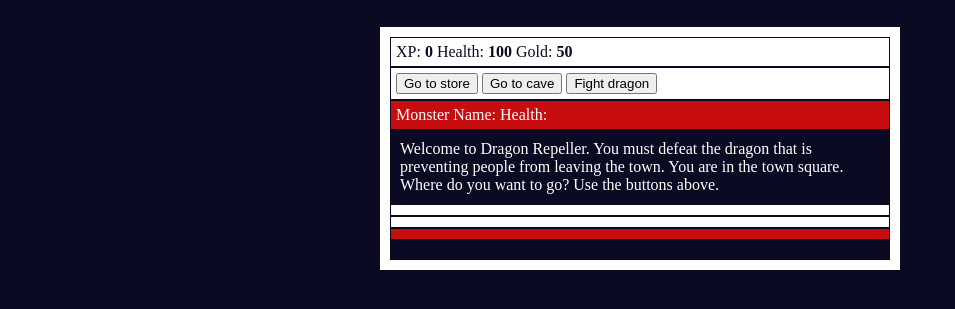
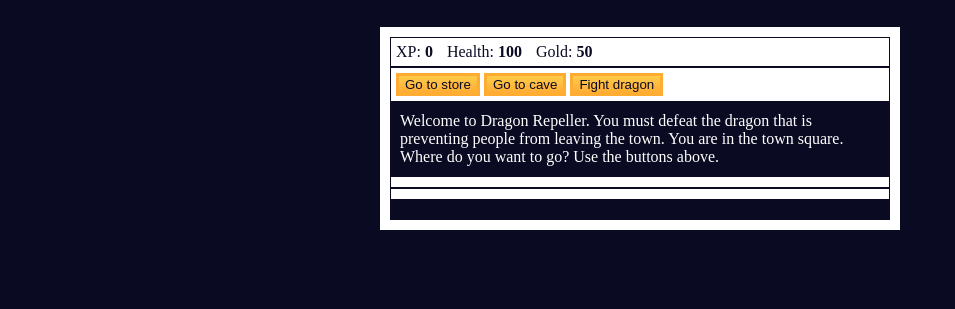
Before and after one commit to Anouar-Elkhalfi/JS, a plain HTML site: page index.html in a window 1280 px wide. Shown: the part 61-370 px from the top of the page, without its empty margins (0-955 px from the left). Drawn offline with Linux system fonts and the light colour scheme.

Commit message:
Initial commit

```diff
--- a/style.css
+++ b/style.css
@@ -25,4 +25,15 @@ body {
   padding: 5px;
   color: #ffffff;
   background: #c70d0d;
+  display: none;
 }
+.stat{
+  padding-right: 10px;
+}
+button {
+  cursor: pointer;
+  color: #0a0a23;
+  background-color: #feac32;
+  background-image: linear-gradient(#fecc4c, #ffac33);
+  border: 3px solid #feac32;
+}
```
